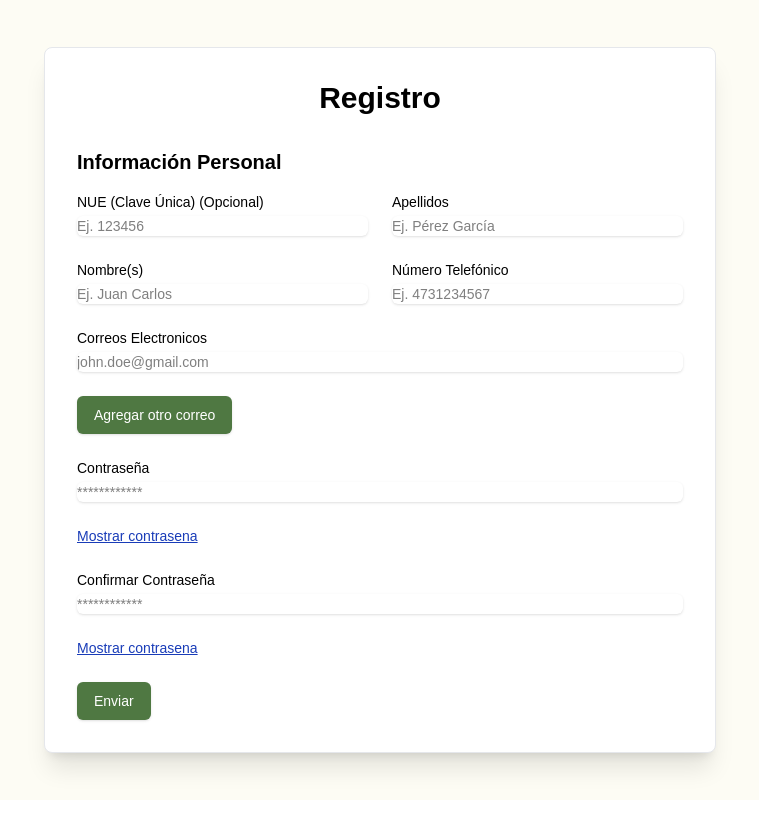
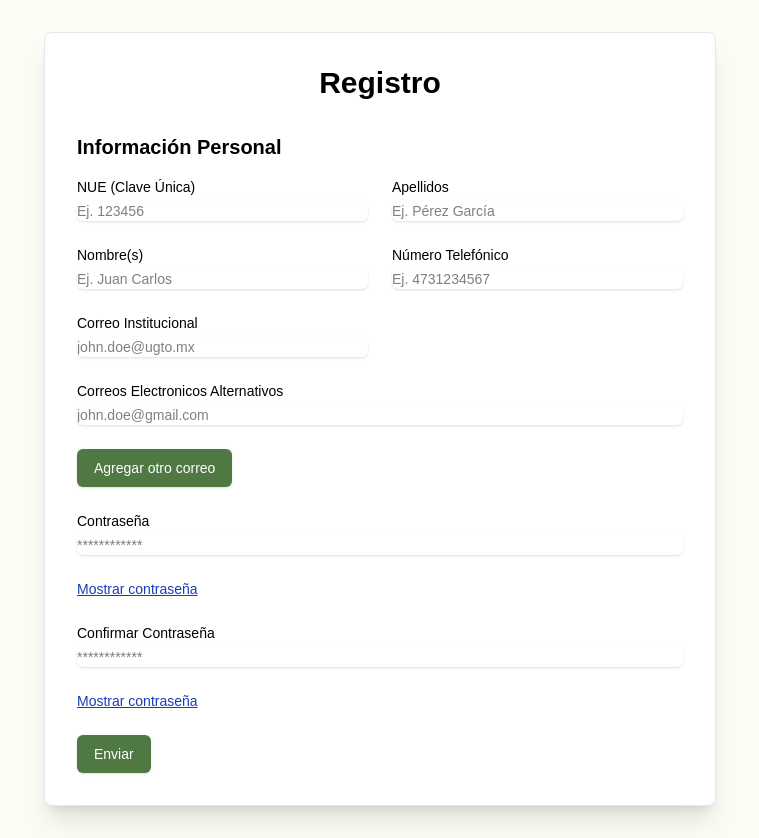
Before and after one commit to PalominoGalvan/Generador-horarios, a Next.js app in the folder fronted/: page /registro in a window 1280 px wide. Shown: the whole page, without its empty margins (260-1019 px from the left). Before the commit the page ends 800 px from the top, so only its background shows below. Built offline with nearby package versions, Linux system fonts and the light colour scheme.

Commit message:
Correcciones

```diff
--- a/fronted/models/Teacher.ts
+++ b/fronted/models/Teacher.ts
@@ -3,6 +3,7 @@ import validateName from "@/app/utils/name_validator";
 import phoneValidator from "@/app/utils/phone_validator";
 import validateNUA from "@/app/utils/nua_validator";
 import validateEmails from "@/app/utils/emails_validator";
+import validateUgtoEmail from "@/app/utils/ugto_email_validator";
 
 export interface Teacher extends mongoose.Document {
     nua: string;
@@ -11,6 +12,7 @@ export interface Teacher extends mongoose.Document {
     isActive: boolean;
     phoneNumber: string;
     emailAddress: string[];
+    instEmail: string;
     password: string;
 }
 
@@ -59,6 +61,13 @@ const TeacherSchema = new mongoose.Schema<Teacher>({
         },
         required: [true, "El campo de correos es obligatorio"]
     },
+    instEmail: {
+        type: String,
+        validate: {
+            validator: (val: string) => (val.length == 0 || validateUgtoEmail(val)),
+            message: "El campo de correo institucional no es valido"
+        }
+    },
     password: {
         type: String,
         required: [true, "El campo de contraseña es obligatorio"]
--- a/fronted/src/app/api/registro/route.ts
+++ b/fronted/src/app/api/registro/route.ts
@@ -8,6 +8,7 @@ import phoneValidator from "@/app/utils/phone_validator";
 import validatePassword from "@/app/utils/password_validator";
 import validateEmails from "@/app/utils/emails_validator";
 import { sign } from "jsonwebtoken";
+import validateUgtoEmail from "@/app/utils/ugto_email_validator";
 
 const required_fields = ['firstName', 'lastName', 'emailAddress', 'password'];
 
@@ -20,7 +21,7 @@ export async function POST(req: NextRequest) {
                 return NextResponse.json({ message: `El campo ${field} no puede estar vacío.`}, { status: 405 });
             }
         }
-        let { nua, firstName, lastName, phoneNumber, emailAddress, password, ...other } = data;
+        let { nua, firstName, lastName, phoneNumber, emailAddress, password, instEmail, ...other } = data;
         firstName = firstName.toUpperCase();
         lastName = lastName.toUpperCase();
         if (nua && !validateNUA(nua)) {
@@ -37,6 +38,9 @@ export async function POST(req: NextRequest) {
         }
         if (!validatePassword(password)) {
             return NextResponse.json({ message: "El campo de contraseña no es valido." }, { status: 405 });
+        }
+        if (instEmail && instEmail.length > 0 && !validateUgtoEmail(instEmail)) {
+            return NextResponse.json({ message: "El correo institucional no es valido." }, { status: 405 });
         }
         if (!validateEmails(emailAddress)) {
             return NextResponse.json({ message: "El campo de correos no es valido." }, { status: 405 });
@@ -73,6 +77,6 @@ export async function POST(req: NextRequest) {
         });
         return response;
     } catch (error: any) {
-        return NextResponse.json({ message: error.message }, { status: 505 });
+        return NextResponse.json({ message: error.message }, { status: 500 });
     }
 }
--- a/fronted/src/app/registro/page.tsx
+++ b/fronted/src/app/registro/page.tsx
@@ -13,6 +13,7 @@ interface FormData {
   lastName: string;
   firstName: string;
   phoneNumber: string;
+  instEmail: string;
   emails: string[],
   password: string,
   passwordConfirm: string,
@@ -23,6 +24,7 @@ const initialState: FormData = {
   lastName: '',
   firstName: '',
   phoneNumber: '',
+  instEmail: '',
   emails: [''],
   password: '',
   passwordConfirm: ''
@@ -33,6 +35,7 @@ interface FormErrors {
     firstName?: string;
     lastName?: string;
     phoneNumber?: string;
+    instEmail?: string;
     emails?: string[],
     password?: string,
     passwordConfirm?: string,
@@ -69,7 +72,8 @@ export default function RegistroPage() {
   const validateField = (name: keyof FormData, value: string | undefined) => {
     let msg: string | undefined;
     const strValue = String(value || '');
-    if (name.includes('emails') && !validateEmail(strValue)) msg = "El correo electrónico no es valido.";
+    if (name.includes('emails') && name !== 'instEmail' && !validateEmail(strValue)) msg = "El correo electrónico no es valido.";
+    if (name === 'instEmail' && strValue.length > 0 && !validateEmail(strValue)) msg = "El correo institucional no es valido";
     if (name === 'nua' && !validateNUA(strValue)) msg = 'El NUE debe contener 6 dígitos numéricos.';
     if (name === 'firstName' && !validateName(strValue)) msg = 'El nombre es requerido.';
     if (name === 'lastName' && !validateName(strValue)) msg = 'Los apellidos son requeridos.';
@@ -88,6 +92,7 @@ export default function RegistroPage() {
     if (!validateNUA(formData.nua)) errors.nua = 'El NUE debe contener 6 dígitos numéricos.';
     if (!validateName(formData.firstName)) errors.firstName = 'El nombre es requerido.';
     if (!validateName(formData.lastName)) errors.lastName = 'Los apellidos son requeridos.';
+    if (formData.instEmail.length > 0 && !validateEmail(formData.instEmail)) errors.instEmail = 'El correo institucional no es valido.';
     let email_errs = Array(formData.emails.length).fill('');
     for (const [idx, email] of formData.emails.entries()) {
         if (!validateEmail(email)) email_errs[idx] = "El correo electrónico no es valido.";
@@ -147,14 +152,15 @@ export default function RegistroPage() {
         <form onSubmit={handleSubmit} className="space-y-6">
           <h2 className="text-xl font-semibold text-black mb-4">Información Personal</h2>
           <div className="grid grid-cols-1 md:grid-cols-2 gap-6">
-            {renderInput('nua', 'NUE (Clave Única) (Opcional)', 'text', 'Ej. 123456')}
+            {renderInput('nua', 'NUE (Clave Única)', 'text', 'Ej. 123456')}
             {renderInput('lastName', 'Apellidos', 'text', 'Ej. Pérez García')}
             {renderInput('firstName', 'Nombre(s)', 'text', 'Ej. Juan Carlos')}
             {renderInput('phoneNumber', 'Número Telefónico', 'tel', 'Ej. 4731234567')}
+            {renderInput('instEmail', 'Correo Institucional', 'email', 'john.doe@ugto.mx')}
           </div>
           <>
             {formData.emails.map((_, idx) => {
-                return <div key={idx}>{renderInput(`emails[${idx}]`, "Correos Electronicos", "email", "john.doe@gmail.com", idx)}</div>;
+                return <div key={idx}>{renderInput(`emails[${idx}]`, "Correos Electronicos Alternativos", "email", "john.doe@gmail.com", idx)}</div>;
             })}
           </>
           <button
@@ -165,9 +171,9 @@ export default function RegistroPage() {
             Agregar otro correo
           </button>
           {renderInput("password", "Contraseña", passwordVisibility[0] ? "text" : "password", "************")}
-          <p onClick={() => setPasswordVisibility(prev => [!prev[0], prev[1]])} className='block text-sm text-blue-800 underline'>Mostrar contrasena</p>
+          <p onClick={() => setPasswordVisibility(prev => [!prev[0], prev[1]])} className='block text-sm text-blue-800 underline'>Mostrar contraseña</p>
           {renderInput("passwordConfirm", "Confirmar Contraseña", passwordVisibility[1] ? "text" : "password", "************")}
-          <p onClick={() => setPasswordVisibility(prev => [prev[0], !prev[1]])} className='block text-sm text-blue-800 underline'>Mostrar contrasena</p>
+          <p onClick={() => setPasswordVisibility(prev => [prev[0], !prev[1]])} className='block text-sm text-blue-800 underline'>Mostrar contraseña</p>
           {(status.type === 'error' || status.type === 'success') && (
             <p className={`text-sm mb-4 ${status.type === 'success' ? 'text-[#4F7842]' : 'text-[#AD0D00]'}`}>
               {status.message}
```
